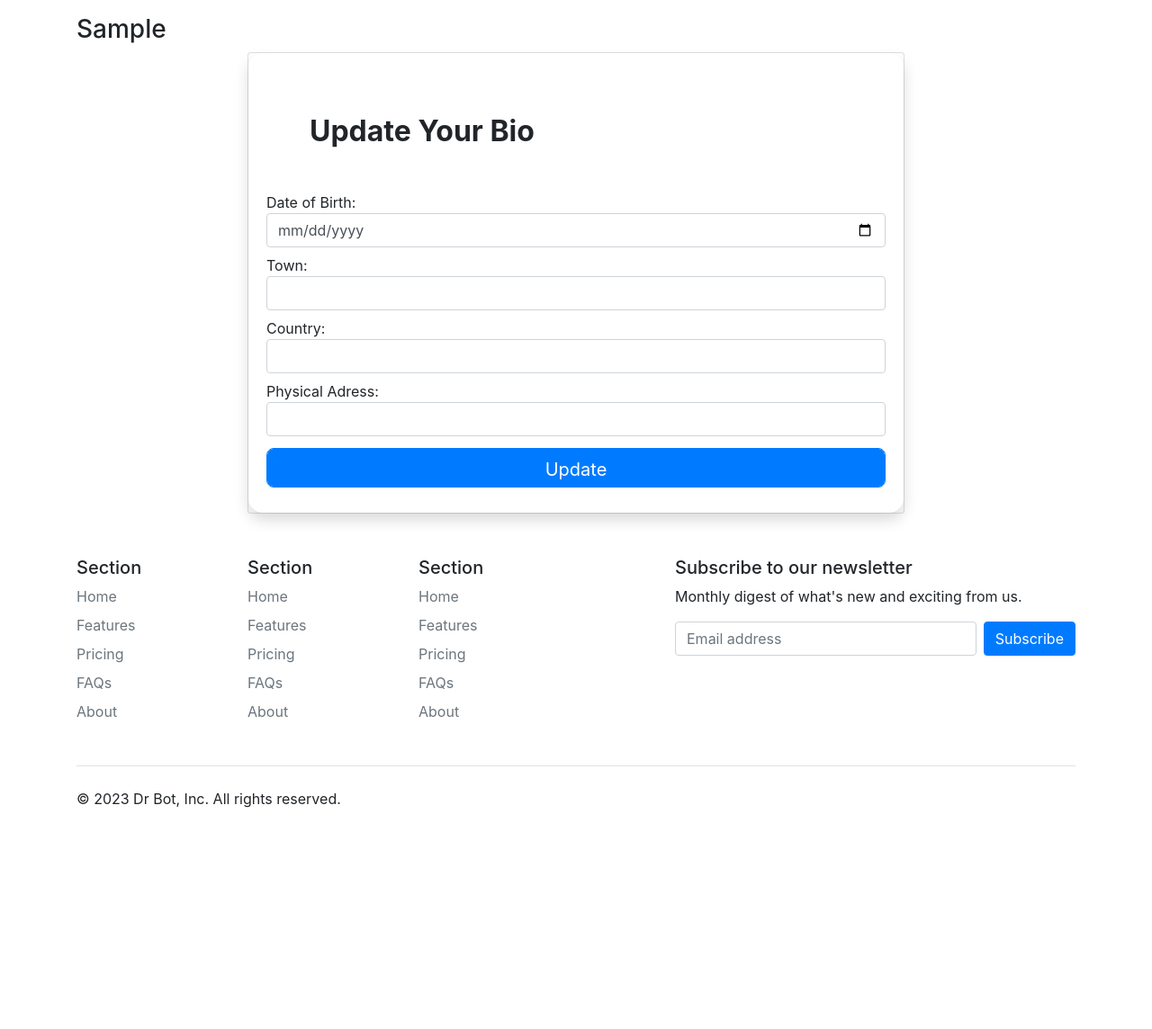
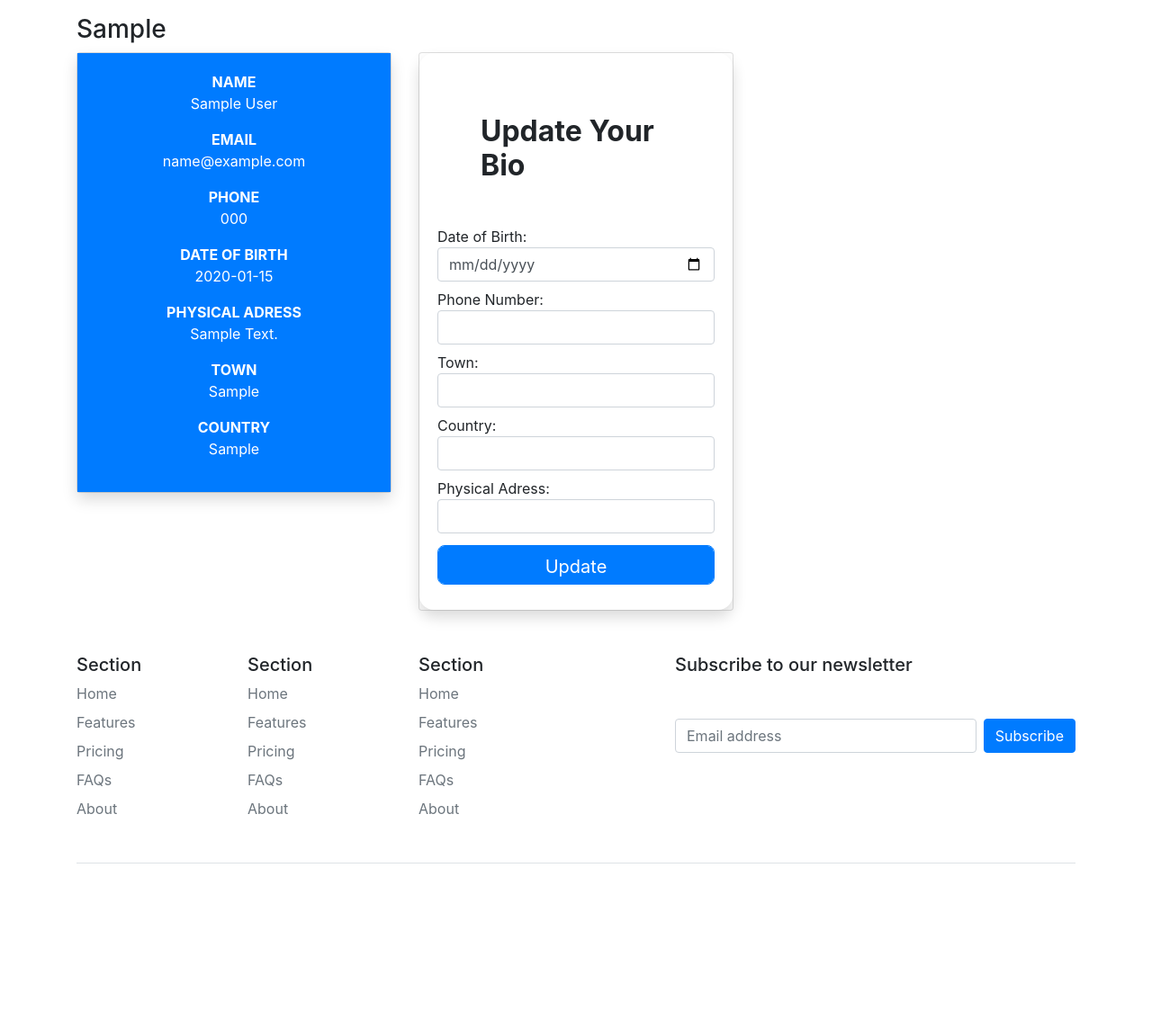
Before and after one commit to VictorMwachi/Dr-Bot, a Flask app: page /bio in a window 1280 px wide. Shown: the part 56-1200 px from the top of the page at 90% size. Run offline with Flask 3, Linux system fonts and the light colour scheme; a user stored in the database is signed in; tables that the repository leaves empty hold one stand-in row (values such as "Sample post"); some libraries are stand-ins or nearby versions.

Commit message:
bio form update

```diff
--- a/clinic/forms.py
+++ b/clinic/forms.py
@@ -1,5 +1,5 @@
 from flask_wtf import FlaskForm
-from wtforms import StringField,PasswordField,SubmitField,DateField
+from wtforms import StringField,PasswordField,SubmitField,DateField,IntegerField
 from wtforms.validators import Length, EqualTo, DataRequired,Email
 
 class RegisterForm(FlaskForm):
@@ -19,6 +19,7 @@ class LoginForm(FlaskForm):
 
 class BioForm(FlaskForm):
 	"""Bio data Form"""
+	user_id = IntegerField()
 	birthday = DateField(label='Date of Birth:',validators=[DataRequired()])
 	town = StringField(label='Town:',validators=[DataRequired()])
 	country = StringField(label='Country:',validators=[DataRequired()])
--- a/clinic/routes.py
+++ b/clinic/routes.py
@@ -1,6 +1,6 @@
 from clinic import app,db,login_manager
 from clinic.forms import RegisterForm,LoginForm,BioForm
-from clinic.models import Users
+from clinic.models import Users,Bio
 from flask import render_template,redirect,flash,url_for
 from werkzeug.security import generate_password_hash, check_password_hash
 from flask_login import login_user,logout_user,login_required,current_user
@@ -87,4 +87,28 @@ def contact_page():
 @login_required
 def bio_data():
 	form = BioForm()
-	return render_template('bio.html',form=form)
+	bio = Bio.query.filter_by(user_id=current_user.id).first()
+
+	if form.validate_on_submit():
+		new_bio = Bio(town = form.town.data,
+			country=form.country.data,
+			physical_address=form.physical_address.data,
+			birthday = form.birthday.data,
+			phone = form.phone.data,
+			user_id=current_user.id)
+
+		if bio.id is None:
+			db.session.add(new_bio)
+
+		db.session.commit()
+		flash(f'You have updated bio data sucessfully',category='success')
+		return redirect(url_for('bio_data'))
+	else:
+		if form.errors != {}:
+			#print(form.errors)
+			for error in form.errors.values():
+				#print(error)
+				flash(f'{error}',category='danger')
+
+
+	return render_template('bio.html',form=form,bio=bio)
--- a/clinic/static/style.css
+++ b/clinic/static/style.css
@@ -12,3 +12,11 @@ a{
 .navbar{
   justify-content-center;
 }
+span{
+  color: white;
+  text-align: center;
+}
+p{
+  color: white;
+  text-align: center;
+}
--- a/clinic/templates/base.html
+++ b/clinic/templates/base.html
@@ -6,7 +6,7 @@
 	<link href="https://cdn.jsdelivr.net/npm/bootstrap@5.2.3/dist/css/bootstrap.min.css" rel="stylesheet" integrity="sha384-rbsA2VBKQhggwzxH7pPCaAqO46MgnOM80zW1RWuH61DGLwZJEdK2Kadq2F9CUG65" crossorigin="anonymous">
 	<link rel="stylesheet" type="text/css" href="{{url_for('static',filename='css/bootstrap.css')}}">
 	<link rel="stylesheet" type="text/css" href="{{url_for('static',filename='style.css')}}">
-	<title>{% block title %} {% endblock %}</title>
+	<title>Dr Bot -{% block title %} {% endblock %}</title>
 </head>
 <body>
 
--- a/clinic/templates/bio.html
+++ b/clinic/templates/bio.html
@@ -14,16 +14,41 @@
 {% endwith %}
 
 <div class="row">
-	<div class="col-md-2"></div>
-	<div class="col-md-8">
+	<div class="col-md-4 justify-content-center">
+		<div class="card">
+			<div class="card-body bg-primary shadow text-center text-uppercase">
+				<span class="fw-bold">Name</span>
+				<p class="text-capitalize">{{current_user.first_name}} {{ current_user.last_name }}</p>
+				<span class="fw-bold">Email</span>
+				<p class="text-lowercase">{{ current_user.email }}</p>
+				<span class="fw-bold">Phone</span>
+				<p class="text-capitalize">{{bio.phone}}</p>
+				<span class="fw-bold">Date of Birth</span>
+				<p class="text-capitalize">{{bio.birthday}}</p>
+				<span class="fw-bold">Physical Adress</span>
+				<p class="text-capitalize">{{bio.physical_address}}</p>
+				<span class="fw-bold">Town</span>
+				<p class="text-capitalize">{{bio.town}}</p>
+				<span class="fw-bold">Country</span>
+				<p class="text-capitalize">{{bio.country}}</p>
+
+
+			</div>
+		</div>
+	</div>
+
+	<div class="col-md-4">
 		<div class="card">
 		<form method="POST" action="{{url_for('bio_data')}}">
 			<div class="card-body rounded-4 shadow">
 				<div class="card-header bg-white border-bottom-0 p-5 pb-4">
 					<h3 class="fw-bold mb-0 fs-2">Update Your Bio</h3>
 				</div>
+				{{form.csrf_token}}
 			{{ form.birthday.label(class='mb-0') }}
-			{{ form.birthday(class='form-control mb-2') }}
+			{{ form.birthday(class='form-control mb-2',value='{{bio.birthday}}') }}
+			{{ form.phone.label(class="mb-0") }}
+			{{ form.phone(class='form-control mb-2') }}
 			{{ form.town.label(class="mb-0") }}
 			{{ form.town(class='form-control mb-2') }}
 			{{ form.country.label(class="mb-0") }}
```
